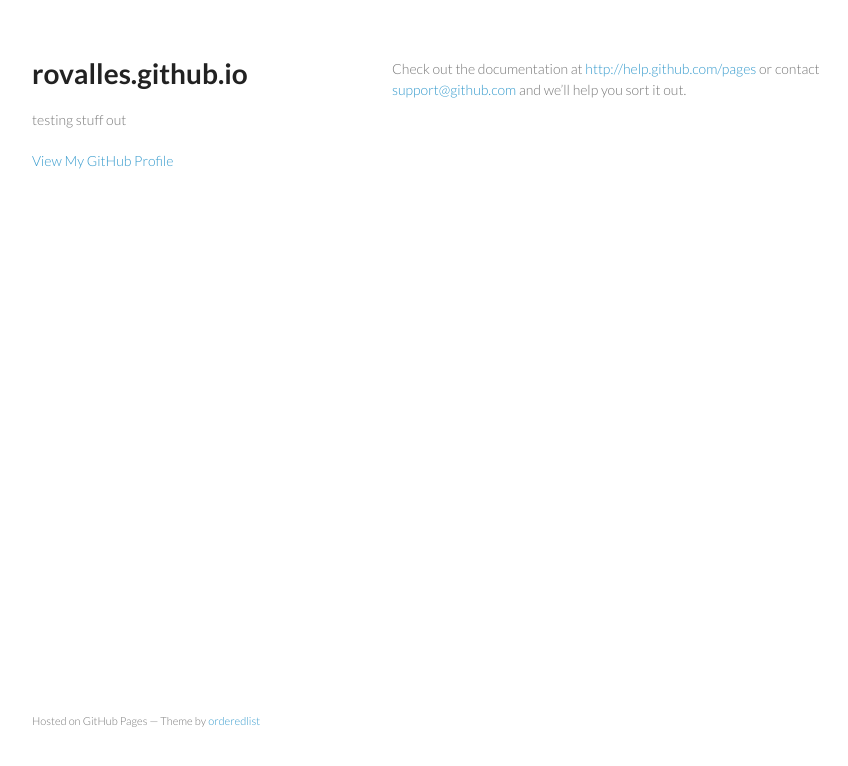
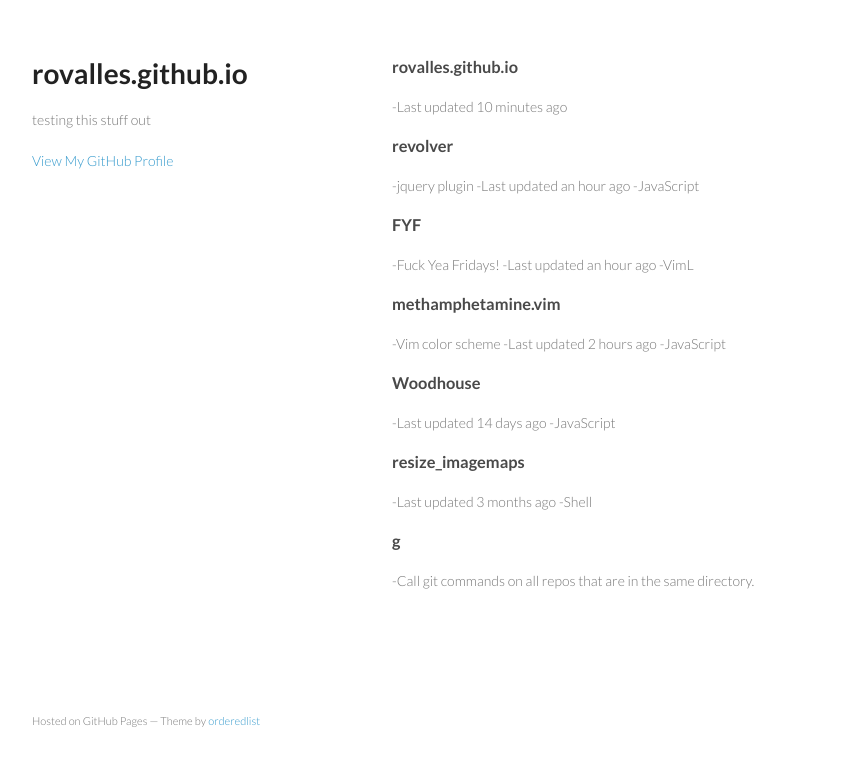
Before and after one commit to rovalles/rovalles.github.io, a plain HTML site: page index.html in a window 1280 px wide. Shown: the whole page, without its empty margins (178-1026 px from the left). Drawn offline with Linux system fonts and the light colour scheme.

Commit message:
Replace master branch with page content via GitHub

```diff
--- a/index.html
+++ b/index.html
@@ -16,16 +16,55 @@
     <div class="wrapper">
       <header>
         <h1>rovalles.github.io</h1>
-        <p>testing stuff out</p>
+        <p>testing this stuff out</p>
 
 
         <p class="view"><a href="https://github.com/rovalles">View My GitHub Profile</a></p>
 
       </header>
       <section>
-        <p>
-            Check out the documentation at <a href="http://help.github.com/pages">http://help.github.com/pages</a> or contact <a href="mailto:support@github.com">support@github.com</a> and we’ll help you sort it out.
-        </p>
+        <h3>
+<a name="rovallesgithubio" class="anchor" href="#rovallesgithubio"><span class="octicon octicon-link"></span></a>rovalles.github.io</h3>
+
+<p>-Last updated 10 minutes ago</p>
+
+<h3>
+<a name="revolver" class="anchor" href="#revolver"><span class="octicon octicon-link"></span></a>revolver</h3>
+
+<p>-jquery plugin
+-Last updated an hour ago
+-JavaScript</p>
+
+<h3>
+<a name="fyf" class="anchor" href="#fyf"><span class="octicon octicon-link"></span></a>FYF</h3>
+
+<p>-Fuck Yea Fridays!
+-Last updated an hour ago
+-VimL</p>
+
+<h3>
+<a name="methamphetaminevim" class="anchor" href="#methamphetaminevim"><span class="octicon octicon-link"></span></a>methamphetamine.vim</h3>
+
+<p>-Vim color scheme
+-Last updated 2 hours ago
+-JavaScript</p>
+
+<h3>
+<a name="woodhouse" class="anchor" href="#woodhouse"><span class="octicon octicon-link"></span></a>Woodhouse</h3>
+
+<p>-Last updated 14 days ago
+-JavaScript</p>
+
+<h3>
+<a name="resize_imagemaps" class="anchor" href="#resize_imagemaps"><span class="octicon octicon-link"></span></a>resize_imagemaps</h3>
+
+<p>-Last updated 3 months ago
+-Shell</p>
+
+<h3>
+<a name="g" class="anchor" href="#g"><span class="octicon octicon-link"></span></a>g</h3>
+
+<p>-Call git commands on all repos that are in the same directory.</p>
       </section>
       <footer>
         <p><small>Hosted on GitHub Pages &mdash; Theme by <a href="https://github.com/orderedlist">orderedlist</a></small></p>
```
Also changed, not shown: params.json (+1 -7 lines).
